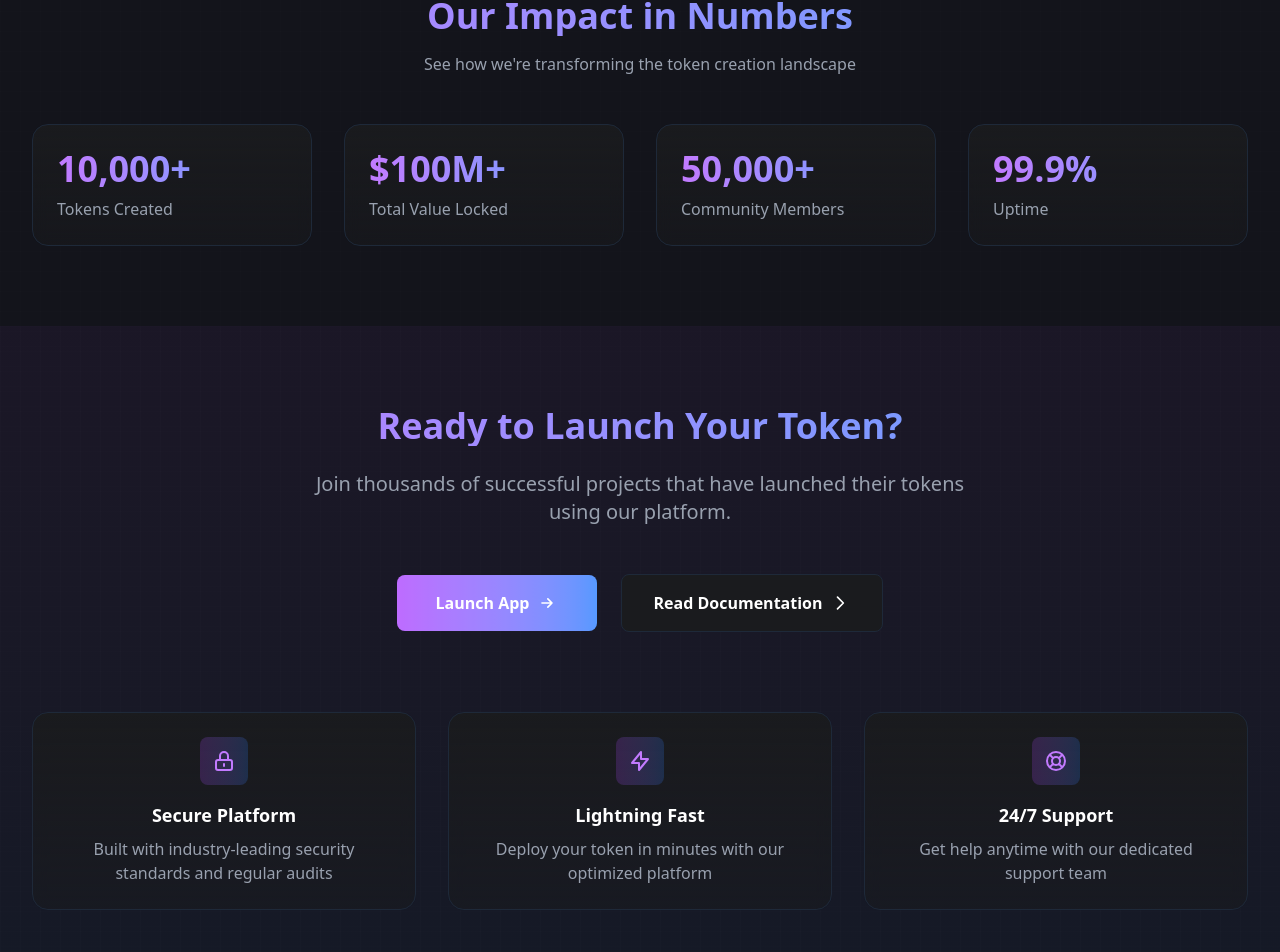
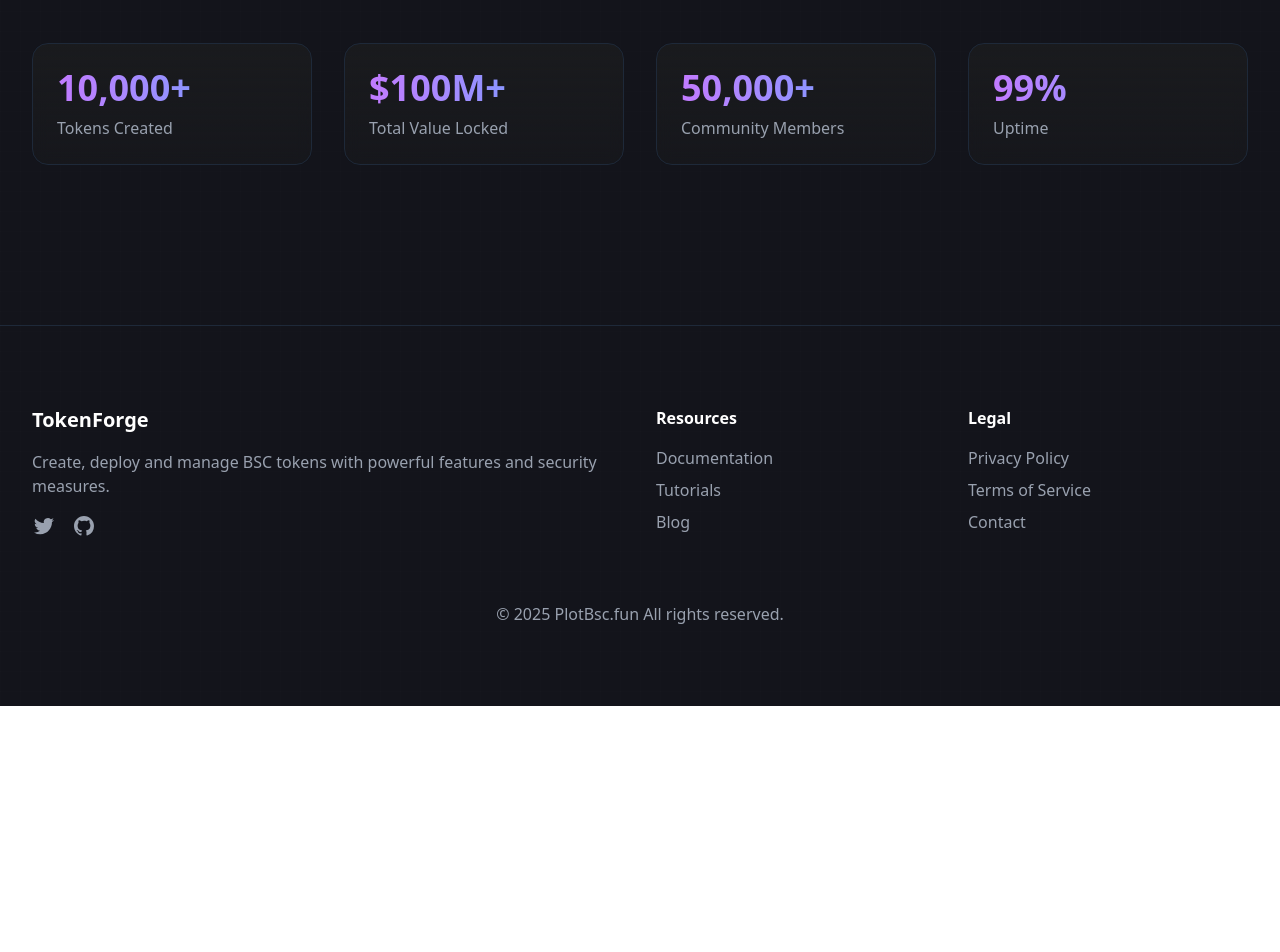
Before and after one commit to anshu4sharma/pump.fun.react, a React (Vite) app: page / in a window 1280 px wide. Shown: the part 1609-2561 px from the top of the page. After the commit the page ends 2315 px from the top, so only its background shows below. Built offline with nearby package versions, Linux system fonts and the light colour scheme.

Commit message:
feat: add count animation and refine home page layout with new sections and interactions

```diff
--- a/src/pages/Home.tsx
+++ b/src/pages/Home.tsx
@@ -1,4 +1,4 @@
-import React from 'react';
+import React, { useState, useRef, useEffect } from 'react';
 import { Link } from 'react-router';
 import Logo from '../components/Logo';
 import { motion } from 'framer-motion';
@@ -6,6 +6,38 @@ import pancakeswapLogo from '../assets/partners/pancakeswap.svg';
 import binanceLogo from '../assets/partners/binance.svg';
 import trustwalletLogo from '../assets/partners/trustwallet.svg';
 import metamaskLogo from '../assets/partners/metamask.svg';
+
+const useCountAnimation = (endValue: number, duration: number = 2000) => {
+  const [count, setCount] = useState(0);
+  const countRef = useRef(0);
+
+  useEffect(() => {
+    const startTime = Date.now();
+    const startValue = 0;
+
+    const updateCount = () => {
+      const now = Date.now();
+      const progress = Math.min((now - startTime) / duration, 1);
+
+      // Easing function for smooth animation
+      const easeOutQuart = 1 - Math.pow(1 - progress, 4);
+      const currentCount = Math.floor(startValue + (endValue - startValue) * easeOutQuart);
+
+      if (countRef.current !== currentCount) {
+        countRef.current = currentCount;
+        setCount(currentCount);
+      }
+
+      if (progress < 1) {
+        requestAnimationFrame(updateCount);
+      }
+    };
+
+    requestAnimationFrame(updateCount);
+  }, [endValue, duration]);
+
+  return count;
+};
 
 const Home: React.FC = () => {
   return (
@@ -15,7 +47,7 @@ const Home: React.FC = () => {
       <div className="absolute inset-0 bg-[url('/grid-pattern.svg')] opacity-20" />
 
       {/* Navigation Bar */}
-      <nav className="fixed top-0 left-0 right-0 z-50 bg-[#13141b]/80 backdrop-blur-lg border-b border-gray-800">
+      <nav className="fixed top-0 left-0 right-0 z-50 bg-[#13141b]/80 backdrop-blur-lg">
         <div className="max-w-7xl mx-auto px-4 sm:px-6 lg:px-8">
           <div className="flex items-center justify-between h-24">
             {/* Logo */}
@@ -107,7 +139,7 @@ const Home: React.FC = () => {
       </nav>
 
       {/* Hero Section */}
-      <div className="relative pt-32 lg:pt-40">
+      <div className="relative pt-24 lg:pt-40">
         <div className="max-w-7xl mx-auto px-4 sm:px-6 lg:px-8">
           <div className="relative z-10">
             <motion.div
@@ -173,7 +205,42 @@ const Home: React.FC = () => {
             </motion.div>
 
             {/* Featured Brands */}
-            <div className="mt-20 border-t border-gray-800">
+
+          </div>
+        </div>
+      </div>
+
+      {/* Features Section */}
+      <div className="relative py-20 lg:py-32">
+        <div className="max-w-7xl mx-auto px-4 sm:px-6 lg:px-8">
+          <div className="text-center mb-12">
+            <h2 className="text-3xl md:text-4xl font-bold text-transparent bg-clip-text bg-gradient-to-r from-purple-400 to-blue-400">
+              Key Features
+            </h2>
+            <p className="text-gray-400 mt-4">
+              Everything you need to launch your token
+            </p>
+          </div>
+          <div className="grid grid-cols-1 md:grid-cols-3 gap-8 jus">
+            {features.map((feature, index) => (
+              <motion.div
+                key={index}
+                initial={{ opacity: 0, y: 20 }}
+                animate={{ opacity: 1, y: 0 }}
+                transition={{ duration: 0.6, delay: index * 0.2 }}
+                className="group p-6 rounded-2xl bg-gradient-to-b from-[#1a1b1e] to-[#1a1b1e]/50 border border-gray-800 hover:border-purple-500/30 transition-all hover:scale-105 backdrop-blur-sm flex flex-col sm:items-center sm:justify-center  cursor-pointer"
+              >
+                <div className="w-12 h-12 mb-4 rounded-lg bg-gradient-to-r from-purple-500/20 to-blue-500/20 flex items-center justify-center ring-1 ring-white/10 group-hover:ring-purple-500/30 transition-all">
+                  {feature.icon}
+                </div>
+                <h3 className="text-xl font-semibold text-white mb-2">{feature.title}</h3>
+                <p className="text-gray-400">{feature.description}</p>
+              </motion.div>
+            ))}
+          </div>
+        </div>
+      </div>
+      <div className="border-gray-800">
               <div className="py-12">
                 <h2 className="text-3xl md:text-4xl font-bold text-center text-transparent bg-clip-text bg-gradient-to-r from-purple-400 to-blue-400 mb-8">
                   Our Partners
@@ -217,43 +284,8 @@ const Home: React.FC = () => {
                 </div>
               </div>
             </div>
-          </div>
-        </div>
-      </div>
-
-      {/* Features Section */}
-      <div className="relative py-20 lg:py-32">
-        <div className="max-w-7xl mx-auto px-4 sm:px-6 lg:px-8">
-          <div className="text-center mb-12">
-            <h2 className="text-3xl md:text-4xl font-bold text-transparent bg-clip-text bg-gradient-to-r from-purple-400 to-blue-400">
-              Key Features
-            </h2>
-            <p className="text-gray-400 mt-4">
-              Everything you need to launch your token
-            </p>
-          </div>
-          <div className="grid grid-cols-1 md:grid-cols-3 gap-8 jus">
-            {features.map((feature, index) => (
-              <motion.div
-                key={index}
-                initial={{ opacity: 0, y: 20 }}
-                animate={{ opacity: 1, y: 0 }}
-                transition={{ duration: 0.6, delay: index * 0.2 }}
-                className="group p-6 rounded-2xl bg-gradient-to-b from-[#1a1b1e] to-[#1a1b1e]/50 border border-gray-800 hover:border-purple-500/30 transition-all hover:scale-105 backdrop-blur-sm flex flex-col items-center justify-center"
-              >
-                <div className="w-12 h-12 mb-4 rounded-lg bg-gradient-to-r from-purple-500/20 to-blue-500/20 flex items-center justify-center ring-1 ring-white/10 group-hover:ring-purple-500/30 transition-all">
-                  {feature.icon}
-                </div>
-                <h3 className="text-xl font-semibold text-white mb-2">{feature.title}</h3>
-                <p className="text-gray-400">{feature.description}</p>
-              </motion.div>
-            ))}
-          </div>
-        </div>
-      </div>
-
       {/* Statistics Section */}
-      <div className="relative py-20">
+      <div className="relative py-20 mb-20">
         <div className="max-w-7xl mx-auto px-4 sm:px-6 lg:px-8">
           <div className="text-center mb-12">
             <h2 className="text-3xl md:text-4xl font-bold text-transparent bg-clip-text bg-gradient-to-r from-purple-400 to-blue-400">
@@ -264,132 +296,28 @@ const Home: React.FC = () => {
             </p>
           </div>
           <div className="grid grid-cols-2 md:grid-cols-4 gap-8">
-            {stats.map((stat, index) => (
+            {stats.map((stat, index) => {
+              const animatedValue = useCountAnimation(stat.value);
+
+              return (
                 <motion.div
                   key={index}
                   initial={{ opacity: 0, scale: 0.9 }}
                   animate={{ opacity: 1, scale: 1 }}
-                transition={{ duration: 0.4, delay: index * 0.1 }}
+                  transition={{ duration: 3, delay: index * 0.5 }}
                   className="group p-6 rounded-2xl bg-gradient-to-b from-[#1a1b1e] to-[#1a1b1e]/50 border border-gray-800 hover:border-purple-500/30 transition-all hover:scale-105 backdrop-blur-sm"
                 >
                   <div className="text-3xl md:text-4xl font-bold text-transparent bg-clip-text bg-gradient-to-r from-purple-400 to-blue-400">
-                  {stat.value}
+                    {stat.prefix}{animatedValue.toLocaleString()}{stat.suffix}
                   </div>
                   <div className="text-gray-400 mt-2">{stat.label}</div>
                 </motion.div>
-            ))}
+              );
+            })}
           </div>
         </div>
       </div>
-
-      {/* Call to Action Section */}
-      <div className="relative py-20 overflow-hidden">
-        <div className="absolute inset-0 bg-gradient-to-b from-purple-500/5 to-blue-500/5" />
-        <div className="absolute inset-0 bg-[url('/grid-pattern.svg')] opacity-10" />
-
-        <div className="max-w-7xl mx-auto px-4 sm:px-6 lg:px-8 relative">
-          <motion.div
-            className="text-center"
-            initial={{ opacity: 0, y: 20 }}
-            animate={{ opacity: 1, y: 0 }}
-            transition={{ duration: 0.6 }}
-          >
-            <h2 className="text-3xl md:text-4xl font-bold text-transparent bg-clip-text bg-gradient-to-r from-purple-400 to-blue-400 mb-6">
-              Ready to Launch Your Token?
-            </h2>
-            <p className="text-xl text-gray-400 max-w-2xl mx-auto mb-12">
-              Join thousands of successful projects that have launched their tokens using our platform.
-            </p>
-
-            <div className="flex flex-col md:flex-row gap-6 justify-center items-center">
-              <Link
-                to="/dashboard"
-                className="group relative px-8 py-4 bg-gradient-to-r from-purple-500 to-blue-500 rounded-lg font-semibold text-white overflow-hidden transition-all hover:scale-105 flex items-center justify-center w-full md:w-auto min-w-[200px]"
-              >
-                <div className="absolute inset-0 bg-white/20 group-hover:bg-transparent transition-colors" />
-                <span className="relative flex items-center">
-                  Launch App
-                  <svg
-                    className="w-5 h-5 ml-2 group-hover:translate-x-1 transition-transform"
-                    fill="none"
-                    stroke="currentColor"
-                    viewBox="0 0 24 24"
-                  >
-                    <path strokeLinecap="round" strokeLinejoin="round" strokeWidth={2} d="M13 7l5 5m0 0l-5 5m5-5H6" />
-                  </svg>
-                </span>
-              </Link>
-
-              <Link
-                to="/docs"
-                className="group px-8 py-4 bg-[#1a1b1e] rounded-lg font-semibold text-white border border-gray-800 hover:bg-[#1a1b1e]/80 transition-all hover:scale-105 flex items-center justify-center w-full md:w-auto min-w-[200px]"
-              >
-                <span className="flex items-center">
-                  Read Documentation
-                  <svg
-                    className="w-5 h-5 ml-2 group-hover:translate-x-1 transition-transform"
-                    fill="none"
-                    stroke="currentColor"
-                    viewBox="0 0 24 24"
-                  >
-                    <path strokeLinecap="round" strokeLinejoin="round" strokeWidth={2} d="M9 5l7 7-7 7" />
-                  </svg>
-                </span>
-              </Link>
-            </div>
-
-            {/* Feature Cards */}
-            <div className="grid grid-cols-1 md:grid-cols-3 gap-8 mt-20">
-              <motion.div
-                className="p-6 rounded-2xl bg-gradient-to-b from-[#1a1b1e] to-[#1a1b1e]/50 border border-gray-800 backdrop-blur-sm flex flex-col items-center justify-center"
-                initial={{ opacity: 0, y: 20 }}
-                animate={{ opacity: 1, y: 0 }}
-                transition={{ duration: 0.6, delay: 0.1 }}
-              >
-                <div className="w-12 h-12 rounded-lg bg-gradient-to-r from-purple-500/20 to-blue-500/20 flex items-center justify-center mb-4">
-                  <svg className="w-6 h-6 text-purple-400" fill="none" stroke="currentColor" viewBox="0 0 24 24">
-                    <path strokeLinecap="round" strokeLinejoin="round" strokeWidth={2} d="M12 15v2m-6 4h12a2 2 0 002-2v-6a2 2 0 00-2-2H6a2 2 0 00-2 2v6a2 2 0 002 2zm10-10V7a4 4 0 00-8 0v4h8z" />
-                  </svg>
-                </div>
-                <h3 className="text-lg font-semibold text-white mb-2">Secure Platform</h3>
-                <p className="text-gray-400">Built with industry-leading security standards and regular audits</p>
-              </motion.div>
-
-              <motion.div
-                className="p-6 rounded-2xl bg-gradient-to-b from-[#1a1b1e] to-[#1a1b1e]/50 border border-gray-800 backdrop-blur-sm flex flex-col items-center justify-center"
-                initial={{ opacity: 0, y: 20 }}
-                animate={{ opacity: 1, y: 0 }}
-                transition={{ duration: 0.6, delay: 0.2 }}
-              >
-                <div className="w-12 h-12 rounded-lg bg-gradient-to-r from-purple-500/20 to-blue-500/20 flex items-center justify-center mb-4">
-                  <svg className="w-6 h-6 text-purple-400" fill="none" stroke="currentColor" viewBox="0 0 24 24">
-                    <path strokeLinecap="round" strokeLinejoin="round" strokeWidth={2} d="M13 10V3L4 14h7v7l9-11h-7z" />
-                  </svg>
-                </div>
-                <h3 className="text-lg font-semibold text-white mb-2">Lightning Fast</h3>
-                <p className="text-gray-400">Deploy your token in minutes with our optimized platform</p>
-              </motion.div>
-
-              <motion.div
-                className="p-6 rounded-2xl bg-gradient-to-b from-[#1a1b1e] to-[#1a1b1e]/50 border border-gray-800 backdrop-blur-sm flex flex-col items-center justify-center"
-                initial={{ opacity: 0, y: 20 }}
-                animate={{ opacity: 1, y: 0 }}
-                transition={{ duration: 0.6, delay: 0.3 }}
-              >
-                <div className="w-12 h-12 rounded-lg bg-gradient-to-r from-purple-500/20 to-blue-500/20 flex items-center justify-center mb-4">
-                  <svg className="w-6 h-6 text-purple-400" fill="none" stroke="currentColor" viewBox="0 0 24 24">
-                    <path strokeLinecap="round" strokeLinejoin="round" strokeWidth={2} d="M18.364 5.636l-3.536 3.536m0 5.656l3.536 3.536M9.172 9.172L5.636 5.636m3.536 9.192l-3.536 3.536M21 12a9 9 0 11-18 0 9 9 0 0118 0zm-5 0a4 4 0 11-8 0 4 4 0 018 0z" />
-                  </svg>
-                </div>
-                <h3 className="text-lg font-semibold text-white mb-2">24/7 Support</h3>
-                <p className="text-gray-400">Get help anytime with our dedicated support team</p>
-              </motion.div>
-            </div>
-          </motion.div>
-        </div>
-      </div>
-
-      {/* Trading Activity Section */}
+      {/* Footer Section */}
       <footer className="max-w-7xl mx-auto px-4 sm:px-6 lg:px-8 py-20 border-t border-gray-800">
         <div className="grid grid-cols-1 md:grid-cols-4 gap-8">
           <div className="col-span-1 md:col-span-2">
@@ -455,20 +383,28 @@ const features = [
 
 const stats = [
   {
-    value: '10,000+',
+    value: 10000,
     label: 'Tokens Created',
+    prefix: '',
+    suffix: '+'
   },
   {
-    value: '$100M+',
+    value: 100,
     label: 'Total Value Locked',
+    prefix: '$',
+    suffix: 'M+'
   },
   {
-    value: '50,000+',
+    value: 50000,
     label: 'Community Members',
+    prefix: '',
+    suffix: '+'
   },
   {
-    value: '99.9%',
+    value: 99.9,
     label: 'Uptime',
+    prefix: '',
+    suffix: '%'
   },
 ];
 
```
Lines whose indentation alone changed are shown as unchanged.
